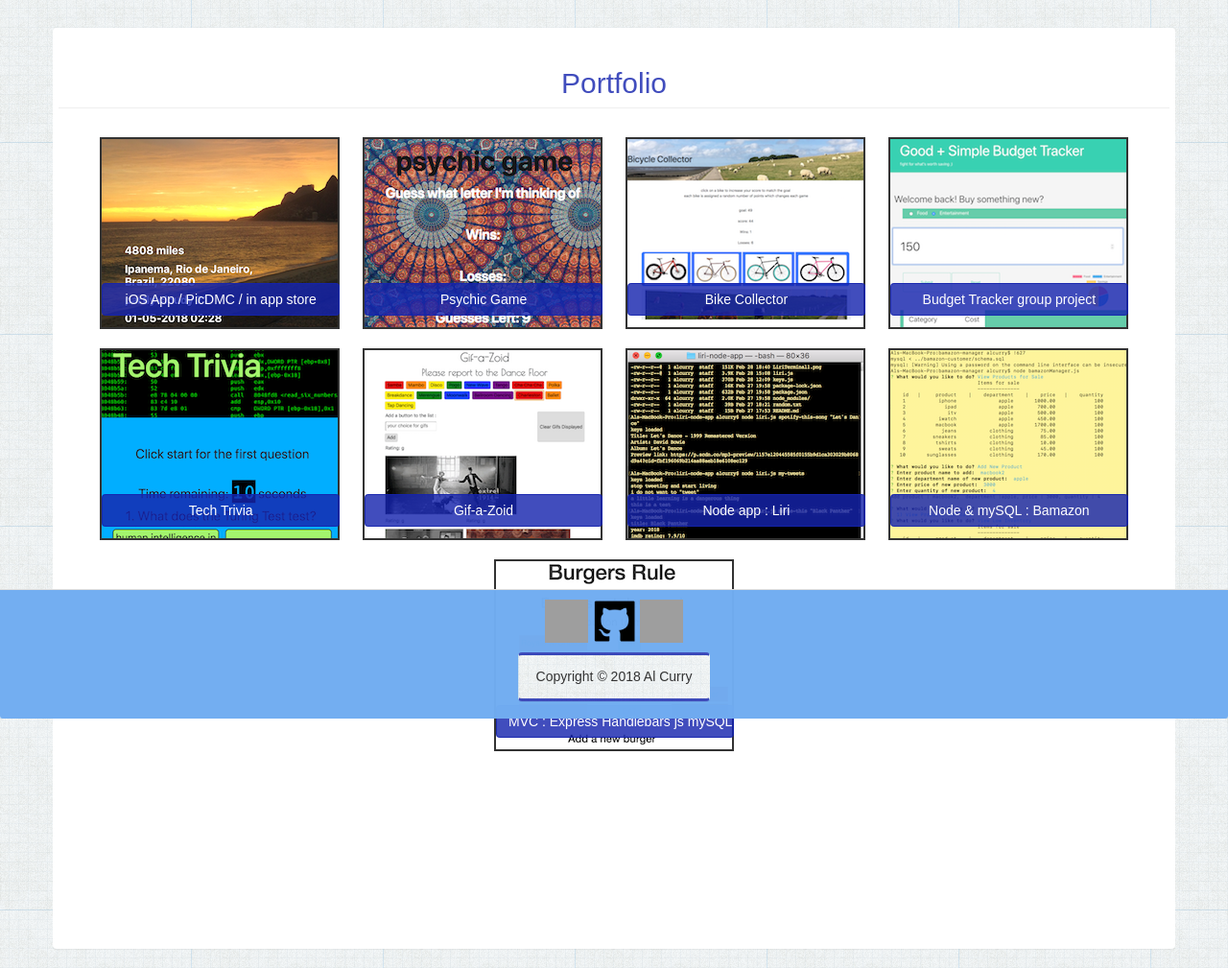
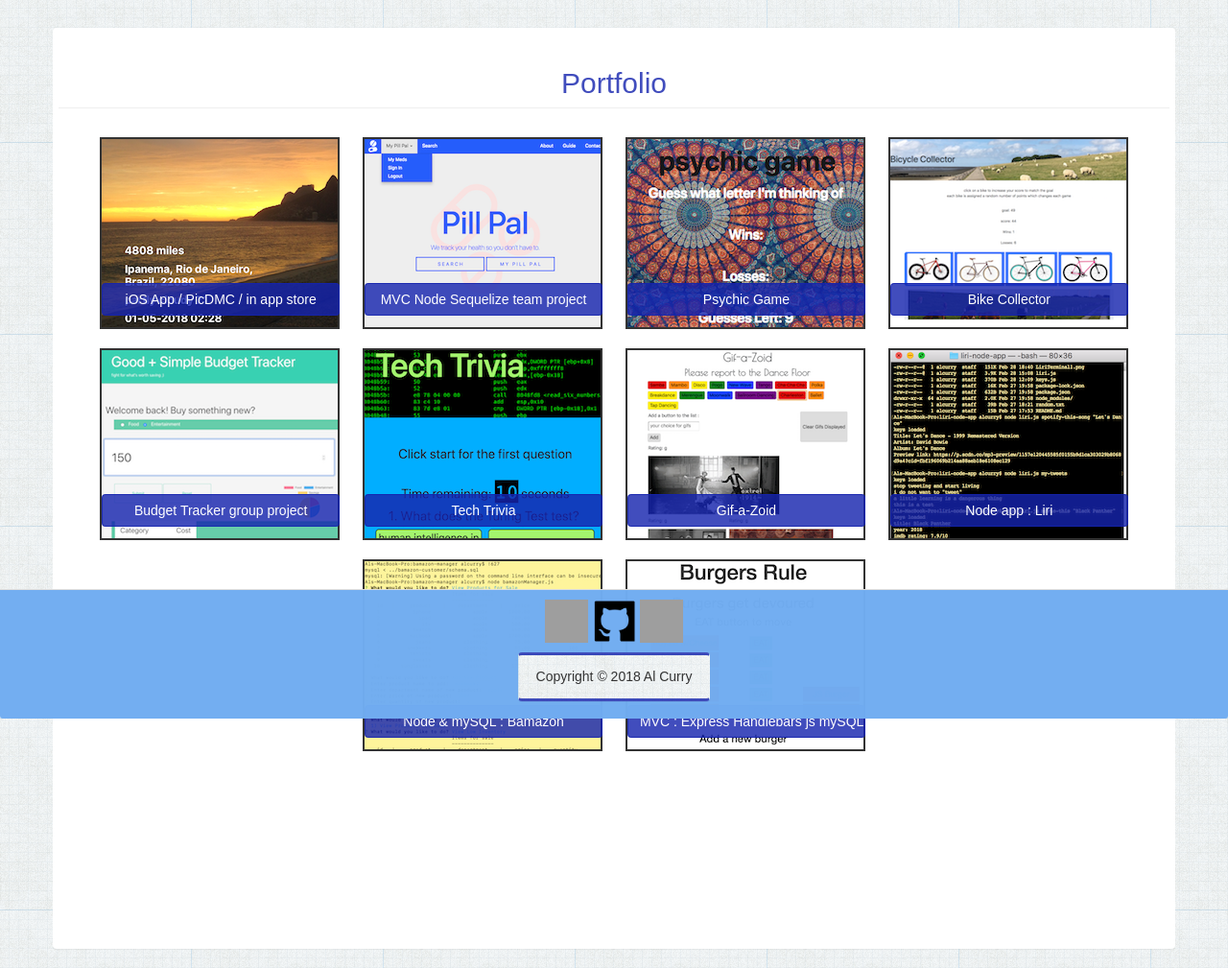
Before and after one commit to AlCurry/new-portfolio, a PHP site: page /portfolio.html in a window 1280 px wide. Shown: the part 51-1060 px from the top of the page at 96% size. Run offline with PHP 8.4, Linux system fonts and the light colour scheme; some libraries are stand-ins or nearby versions; grey boxes are pictures that could not be loaded.

Commit message:
add team project

```diff
--- a/assets/css/style.css
+++ b/assets/css/style.css
@@ -98,6 +98,9 @@ h4 {
 .img9{
 	background: url(../images/picDMCimage.png);
 }
+.img10{
+	background: url(../images/pillpal.png);
+}
 .img1{
 	background: url(../images/psychicgame.png);
 }
--- a/portfolio.html
+++ b/portfolio.html
@@ -75,6 +75,10 @@
 
 						<div class="img9 port">
 							<a href="https://github.com/AlCurry/PicDMC/" target="_blank" class="button btn btn-default btn-teal">iOS App / PicDMC / in app store</a>
+						</div>
+
+						<div class="img10 port">
+							<a href="https://github.com/AlCurry/OTC-drug-tracker/" target="_blank" class="button btn btn-default btn-teal">MVC Node Sequelize team project</a>
 						</div>
 
 						<div class="img1 port">
```
Also changed, not shown: assets/images/pillpal.png (added).
